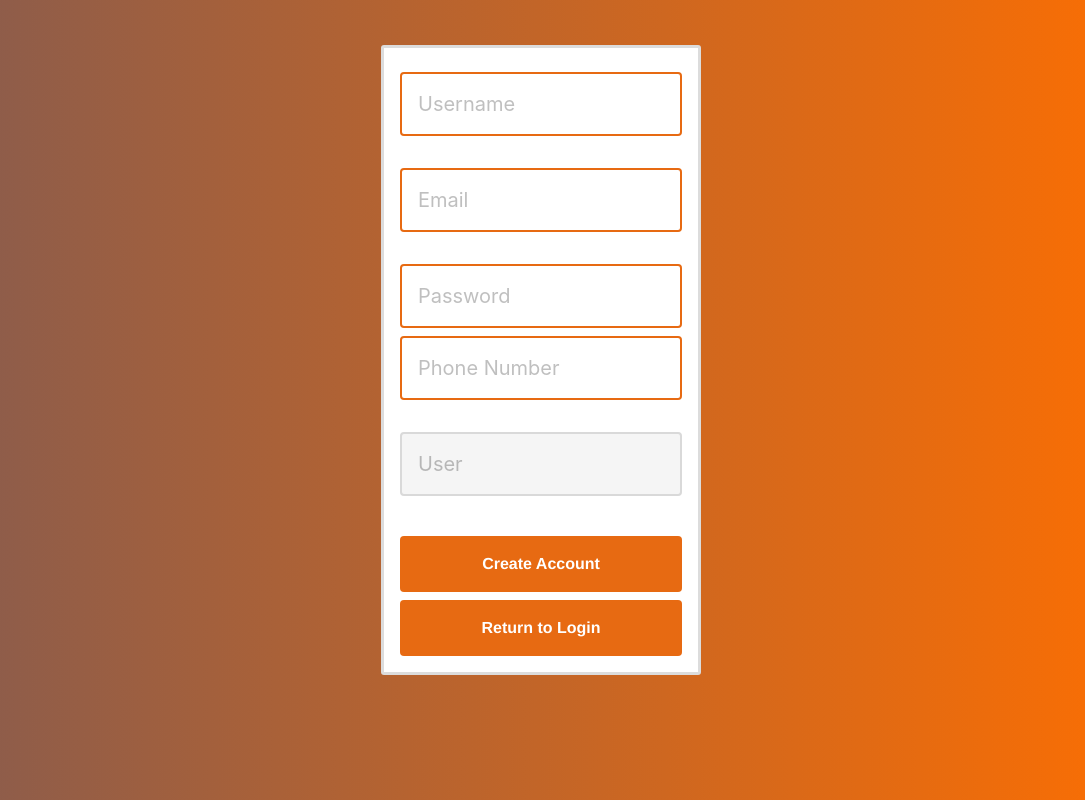
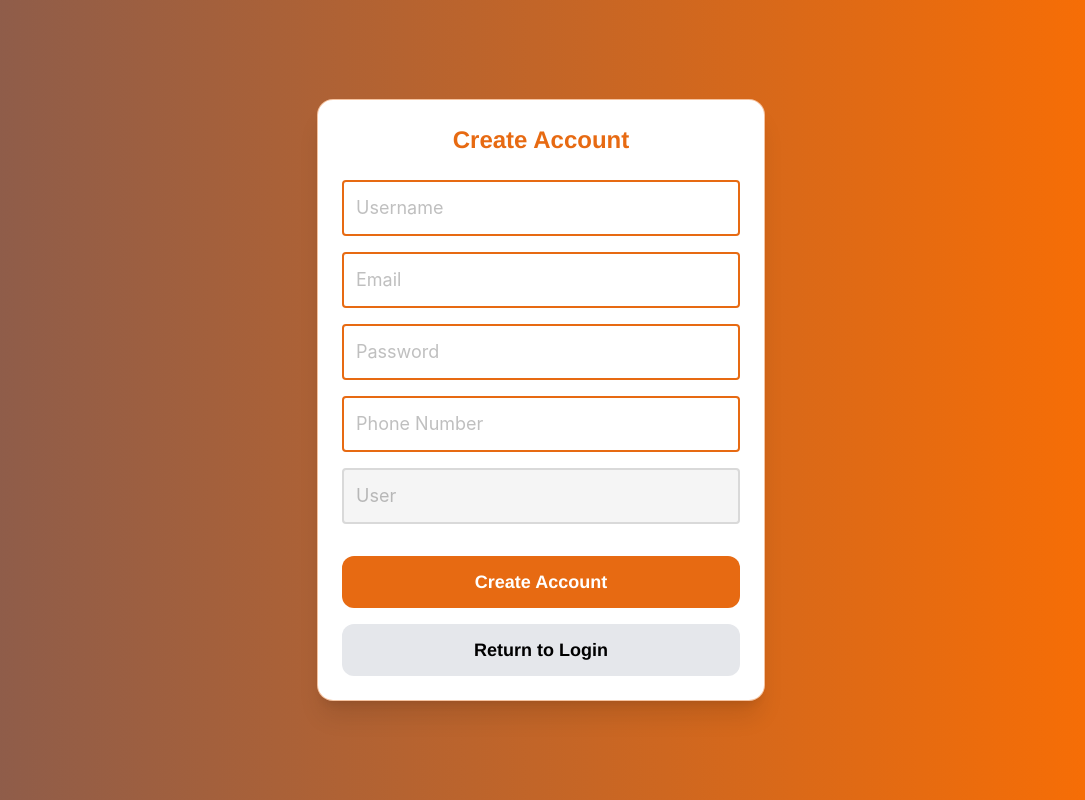
Before and after one commit to dan1ellac1/souvlaki-bros, a React (Create React App) app: page /create-user in a window 1280 px wide. Shown: the whole page, without its empty margins (99-1184 px from the left). Built offline with nearby package versions, Linux system fonts and the light colour scheme; no server answers.

Commit message:
realistically, photos are the only thing left

```diff
--- a/src/components/CreateUser.js
+++ b/src/components/CreateUser.js
@@ -50,53 +50,72 @@
     }
 
     return (
-      <div  className={styles.loginDiv}>
-        <div className={styles.loginManeuvers}>
-        <div></div>
-        <div  className={styles.loginSquare}>
-          <div className="flex flex-col m-4">
-        <Input  className="border-[2px] mt-2 text-black p-4 mr-2 rounded border-[#e76a12] text-xl"
-        type="text"   value={username} onChange={(e) => setUsername(e.target.value)} placeholder="Username" />
-        <br />
+  <div className={styles.loginDiv}>
+  <div className="flex justify-center items-center min-h-screen px-4">
+    <div className="w-full max-w-md bg-white shadow-xl rounded-2xl p-6 border border-[#e76a12]/40">
 
-        <Input className="border-[2px] mt-2 text-black p-4 mr-2 rounded border-[#e76a12] text-xl"
-        type="email" value={email} onChange={(e) => setEmail(e.target.value)} placeholder="Email" />
-        <br />
+      <h2 className="text-2xl font-bold text-center text-[#e76a12] mb-6">
+        Create Account
+      </h2>
+
+      <div className="flex flex-col gap-4">
+
         <Input
-        className="border-[2px] mt-2 text-black p-4 mr-2 rounded border-[#e76a12] text-xl"
+          className="border-[2px] text-black p-3 rounded border-[#e76a12] text-lg"
+          type="text"
+          value={username}
+          onChange={(e) => setUsername(e.target.value)}
+          placeholder="Username"
+        />
+
+        <Input
+          className="border-[2px] text-black p-3 rounded border-[#e76a12] text-lg"
+          type="email"
+          value={email}
+          onChange={(e) => setEmail(e.target.value)}
+          placeholder="Email"
+        />
+
+        <Input
+          className="border-[2px] text-black p-3 rounded border-[#e76a12] text-lg"
           type="password"
           value={password}
-          onChange={(e) => setPassword(e.target.value)
-
-          }
+          onChange={(e) => setPassword(e.target.value)}
           placeholder="Password"
         />
 
         <Input
-        className="border-[2px] mt-2 text-black p-4 mr-2 rounded border-[#e76a12] text-xl"
-          type="number"
+          className="border-[2px] text-black p-3 rounded border-[#e76a12] text-lg"
+          type="tel"
           value={number}
-          onChange={(e) => setNumber(e.target.value)
-
-          }
+          onChange={(e) => setNumber(e.target.value)}
           placeholder="Phone Number"
         />
 
-        <br />
-        <Input  className="border-[2px] mt-2 text-black p-4 mr-2 rounded border-[#e76a12] text-xl" value="User" disabled />
+        <Input
+          className="border-[2px] text-black p-3 rounded border-gray-300 text-lg bg-gray-100"
+          value="User"
+          disabled
+        />
 
-        <button className="mt-10 bg-[#e76a12] p-4 font-bold text-white rounded border-[#dcdcdc]"
-        onClick={handleCreateUser}>Create Account</button>
+        <button
+          className="mt-4 bg-[#e76a12] hover:bg-[#c8590f] p-3 text-lg font-bold text-white rounded-xl w-full transition"
+          onClick={handleCreateUser}
+        >
+          Create Account
+        </button>
 
-        <Link className=" mt-2 bg-[#e76a12] p-4 font-bold text-white rounded border-[#dcdcdc]" to="/login">
+        <Link
+          to="/login"
+          className="text-center bg-gray-200 hover:bg-gray-300 p-3 text-lg font-bold text-black rounded-xl w-full transition"
+        >
           Return to Login
         </Link>
-        </div>
-        </div>
-
-        <div></div>
-        </div>
       </div>
 
-    )
+    </div>
+  </div>
+  </div>
+);
+
   }
--- a/src/components/Login.js
+++ b/src/components/Login.js
@@ -68,7 +68,7 @@ export const Login = ({ setGuest, setVerified }) => {
   };
 
   return (
-    <div className={`${styles.loginDiv} flex justify-center items-center px-4`}>
+    <div className={`${styles.loginDiv} h-[100vh] flex justify-center items-center px-4`}>
       <div className="w-full max-w-md bg-white p-6 rounded-xl shadow-xl border border-gray-200 mt-8 mb-8">
         <h1 className="text-center text-3xl font-bold mb-6 text-[#e76a12]">Login</h1>
 
--- a/src/components/login.module.css
+++ b/src/components/login.module.css
@@ -1,6 +1,4 @@
 .loginDiv{
-    margin: 0;
-    min-height: 100vh;
     background: #914600;
   background: linear-gradient(90deg, rgba(87, 28, 12, 0.72) 0%, rgb(255, 111, 0) 100%);
   }
--- a/src/routes/AllRoutes.js
+++ b/src/routes/AllRoutes.js
@@ -110,7 +110,7 @@ export const AllRoutes = ({ adminCheck, setAdminCheck }) => {
   path="/order-sent"
   element={verified
     ? phoneVerified
-      ? <OrderSent user={user} phoneNumber={phoneNumber} phoneVerified={phoneVerified} />
+      ? <OrderSent user={user} setGuest={setGuest} phoneNumber={phoneNumber} phoneVerified={phoneVerified} />
       : <Navigate to="/numberConfirmation" />
     : <Navigate to="/login" />
   }
```
